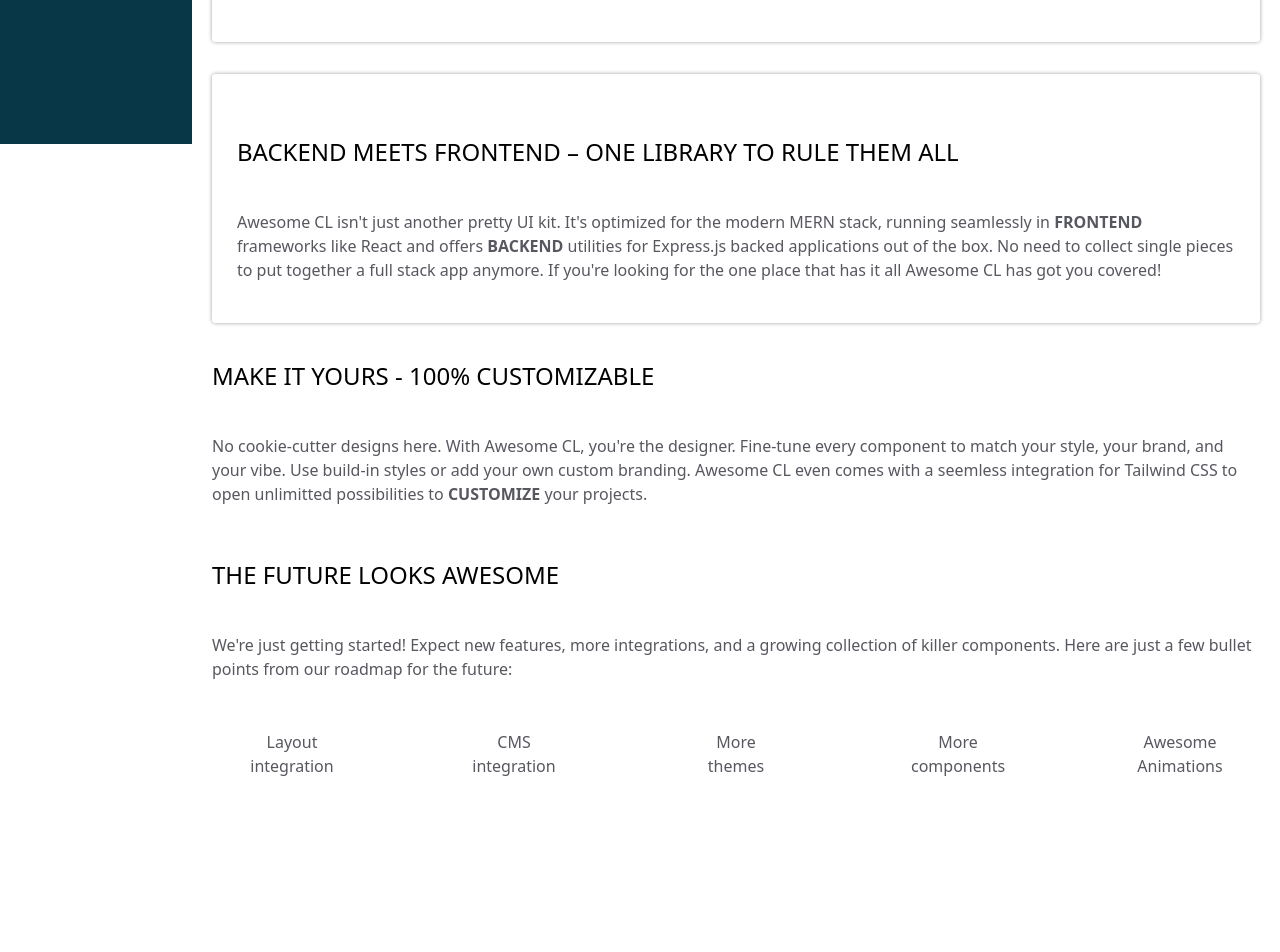
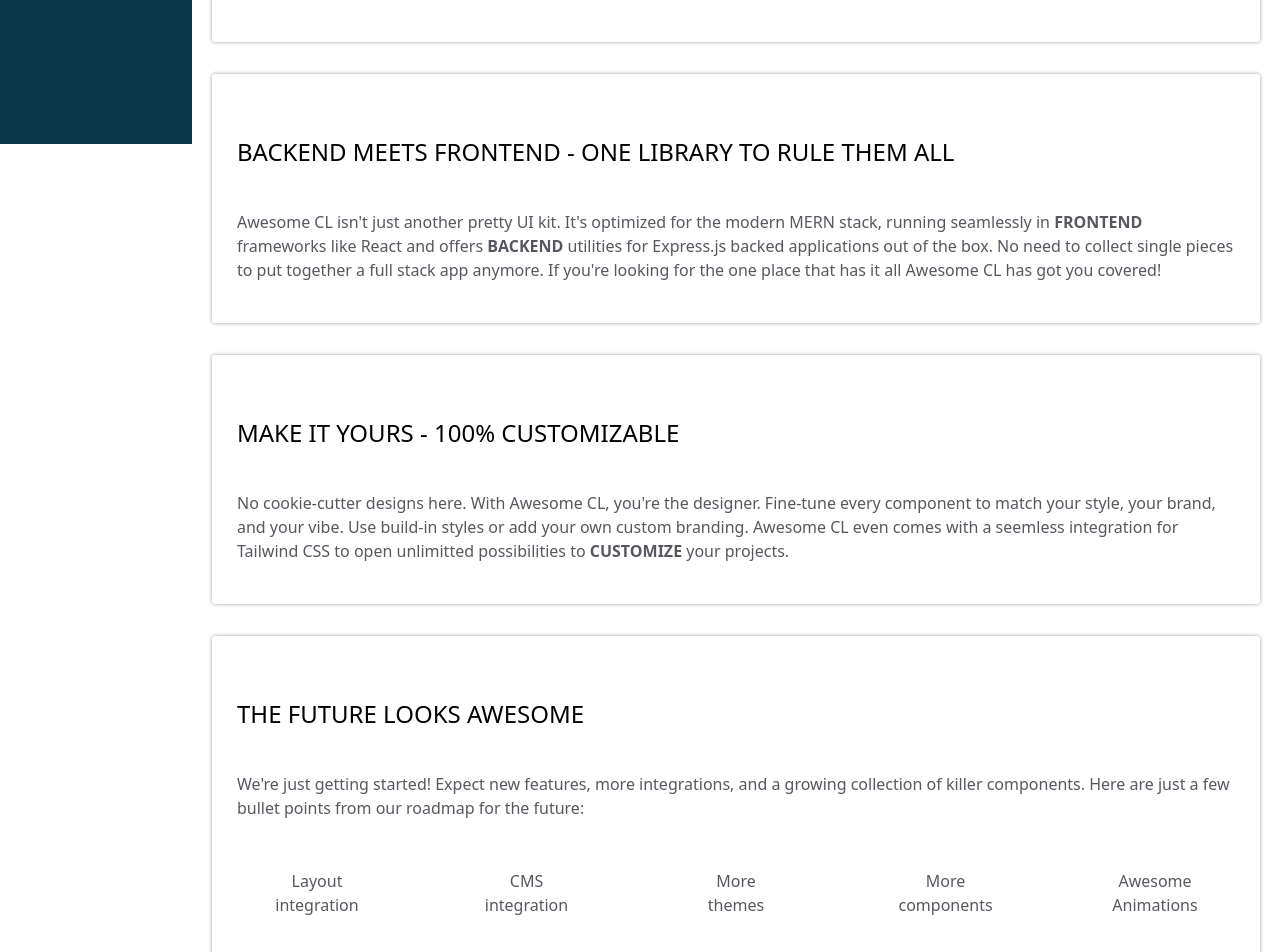
Before and after one commit to Team-Collaborators/Awesome-CL, a React (Vite) app: page /instructions in a window 1280 px wide. Shown: the part 720-1672 px from the top of the page. Built offline with nearby package versions, Linux system fonts and the light colour scheme.

Commit message:
instructions style update

```diff
--- a/src/pages/Instructions/Introduction.jsx
+++ b/src/pages/Instructions/Introduction.jsx
@@ -31,12 +31,12 @@ const Introduction = () => {
           <Link to="/contact" className={styles.link}>
             CONNECT WITH US
           </Link>
-          ! hwqhfdqowhfqoöwhgffqwöfkHGF
+          !
         </p>
       </section>
       <section className={styles.shadow}>
         <h2 className={styles.subtitle}>
-          Backend Meets Frontend – One Library to Rule Them All
+          Backend Meets Frontend - One Library to Rule Them All
         </h2>
         <p className={styles.paragraph}>
           Awesome CL isn't just another pretty UI kit. It's optimized for the
@@ -54,8 +54,8 @@ const Introduction = () => {
           you covered!
         </p>
       </section>
+      <section className={styles.shadow}>
         <h2 className={styles.subtitle}>Make It Yours - 100% Customizable</h2>
-
         <p className={styles.paragraph}>
           No cookie-cutter designs here. With Awesome CL, you're the designer.
           Fine-tune every component to match your style, your brand, and your
@@ -67,14 +67,14 @@ const Introduction = () => {
           </Link>{" "}
           your projects.
         </p>
+      </section>
+      <section className={styles.shadow}>
         <h2 className={styles.subtitle}>The Future Looks Awesome</h2>
-
         <p className={styles.paragraph}>
-        We're just getting started! Expect new features, more integrations, and
-        a growing collection of killer components. Here are just a few bullet
-        points from our roadmap for the future:
+          We're just getting started! Expect new features, more integrations,
+          and a growing collection of killer components. Here are just a few
+          bullet points from our roadmap for the future:
         </p>
-
         <ul className={styles.list}>
           <li className={styles.futureFeature}>
             <span>Layout integration</span>
@@ -92,6 +92,7 @@ const Introduction = () => {
             <span>Awesome Animations</span>
           </li>
         </ul>
+      </section>
     </div>
   );
 };
```
Also changed, not shown: 1 other file (tests, documents, lock files or other folders). Lines whose indentation alone changed are shown as unchanged.
